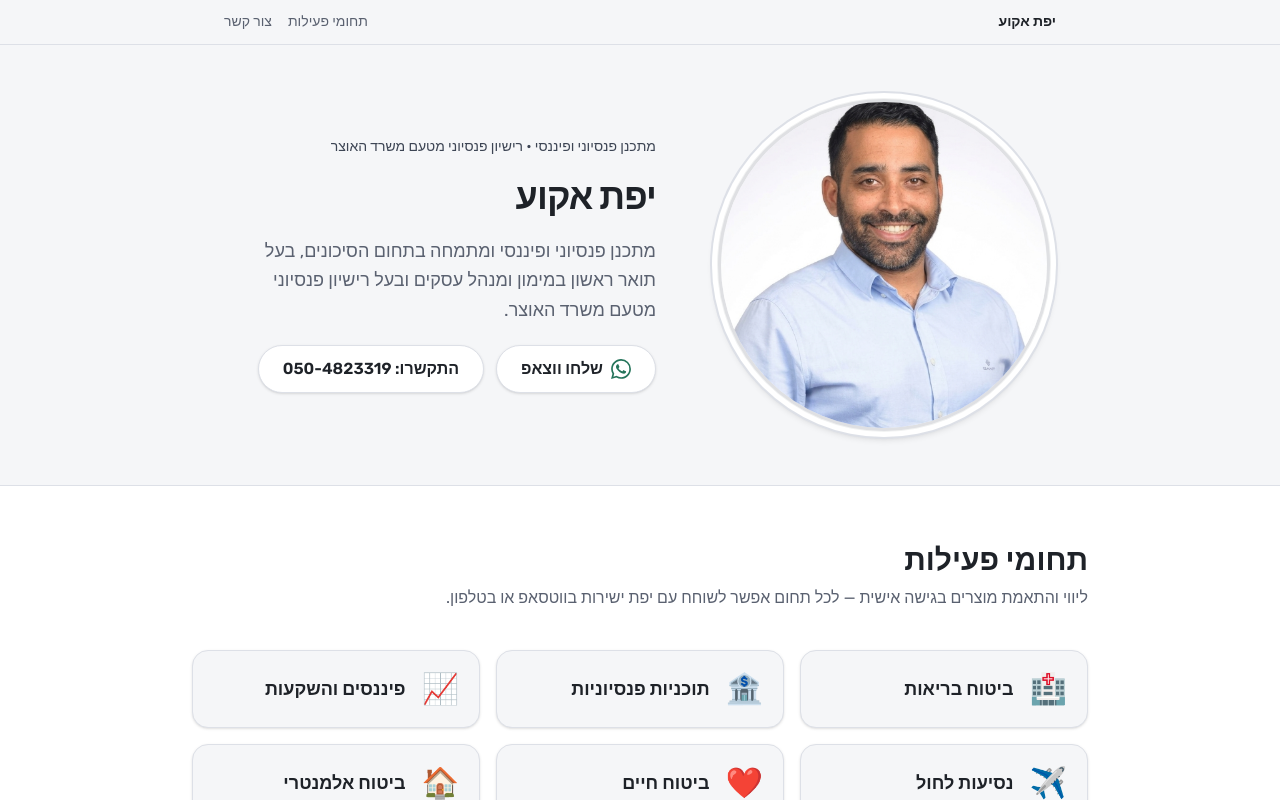
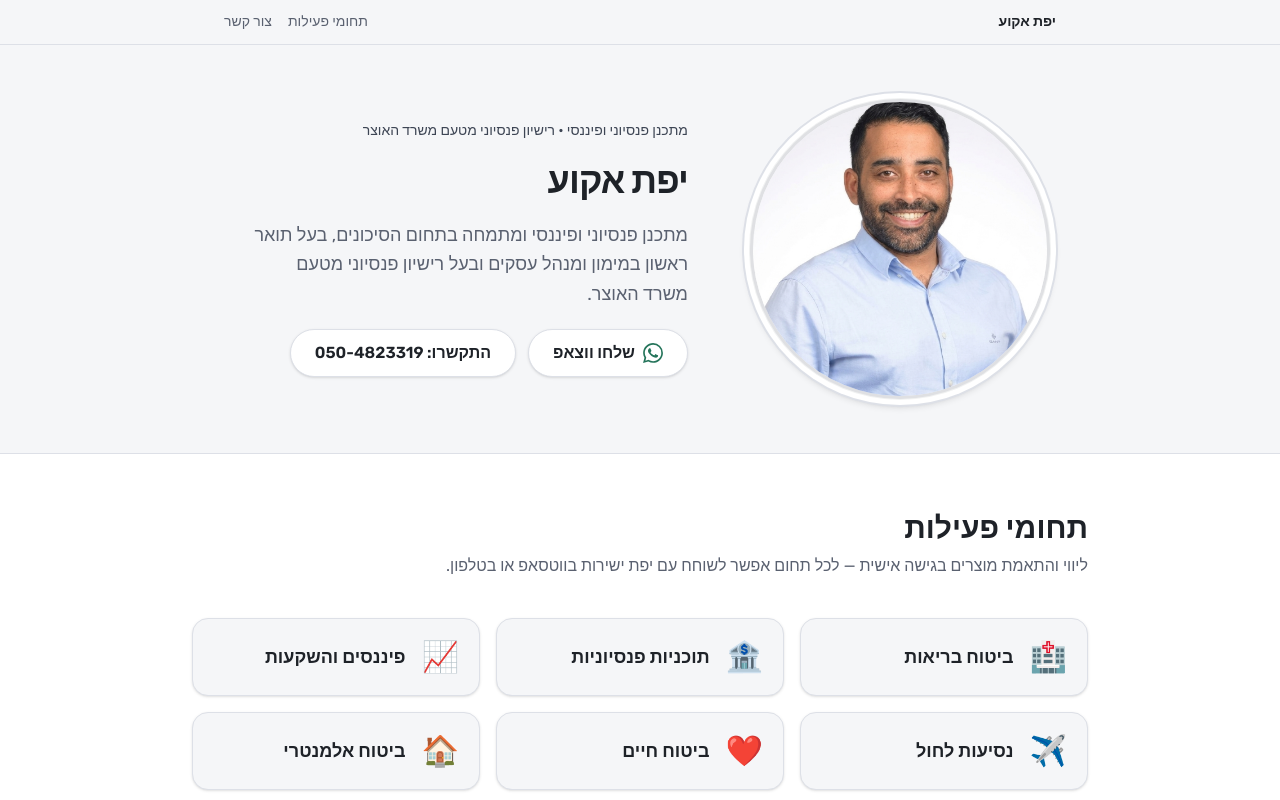
Before and after one commit to 1galaqua/yefet-aqua, a Next.js app: page / in a window 1280 px wide. Shown: the top 800 px of the page. Built offline with nearby package versions, Linux system fonts and the light colour scheme; no server answers.

Commit message:
update image radius

```diff
--- a/src/app/page.tsx
+++ b/src/app/page.tsx
@@ -112,15 +112,15 @@ export default function Home() {
           className="mx-auto flex w-full max-w-4xl flex-col gap-10 px-4 py-12 max-[420px]:px-3 sm:flex-row sm:items-center sm:gap-14 sm:px-8"
           aria-labelledby="hero-heading"
         >
-          <div className="relative mx-auto h-[248px] w-[248px] max-w-[min(100vw-2rem,248px)] shrink-0 rounded-full bg-surface p-1.5 shadow-md ring-2 ring-border-soft sm:mx-0 sm:max-w-none sm:h-[264px] sm:w-[264px] md:h-[312px] md:w-[312px] lg:h-[344px] lg:w-[344px]">
+          <div className="relative mx-auto size-[140px] max-w-[min(100vw-2rem,140px)] shrink-0 rounded-full bg-surface p-1.5 shadow-md ring-2 ring-border-soft sm:mx-0 sm:max-w-none md:size-[280px] lg:size-[312px]">
             <div className="relative h-full w-full overflow-hidden rounded-full border-[3px] border-foreground/[0.1] bg-background ring-1 ring-foreground/[0.06]">
               <Image
                 src="/images/yefet-akua.png"
                 alt="יפת אקוע, סוכן ביטוח, מתכנן פנסיוני ופיננסי, תמונה מקצועית"
                 fill
-                className="object-cover object-[35%_35%]"
+                className="object-cover object-[35%_35%] md:object-[center_36%]"
                 priority
-                sizes="(max-width: 767px) 272px, 380px"
+                sizes="(max-width: 767px) 280px, 640px"
               />
             </div>
           </div>
```
